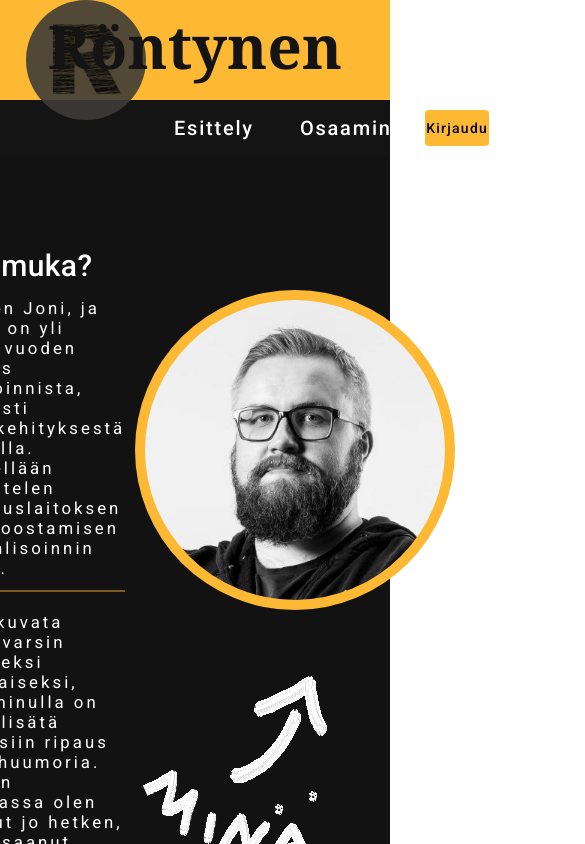
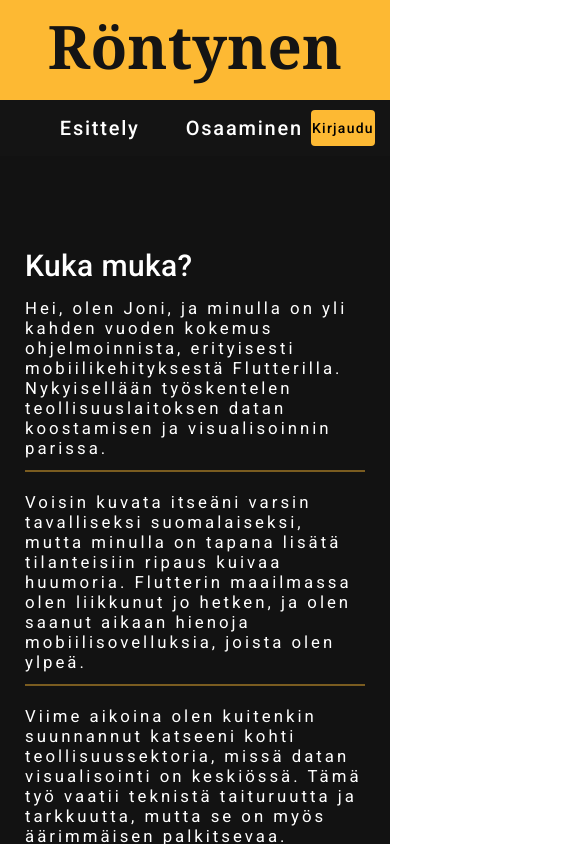
Before and after one commit to JoniRont/website, an Angular app: page / in a window 390 px wide. Shown: the top 844 px of the page, 585 px wide, since content can reach past the window. Built offline with nearby package versions, Linux system fonts and the light colour scheme.

Commit message:
Mobile responsive

```diff
--- a/src/app/components/header/header.component.html
+++ b/src/app/components/header/header.component.html
@@ -1,5 +1,4 @@
 <div class="header">
-
   <mat-toolbar color="primary" [ngClass]="'fixed-header'">
     <div class="image-container">
       <img class="header-logo" src="assets/images/r-logo.png" alt="" />
@@ -22,7 +21,6 @@
         class="navigation-button"
         (click)="scrollToContent('samples')"
         [ngClass]="{ selected: selectedId === 'samples' }"
-
       >
         Osaaminen
       </button>
@@ -36,5 +34,4 @@ target="_blank"
       Kirjaudu
     </button>
   </mat-toolbar>
-
 </div>
--- a/src/app/components/header/header.component.scss
+++ b/src/app/components/header/header.component.scss
@@ -1,3 +1,4 @@
+
 
 .header {
   height: 150px;
@@ -14,10 +15,10 @@
 
   }
 
-  .image-container{
+  .image-container {
     grid-area: icon;
-    width: 120px;
-    height: 120px;
+    width: 100px;
+    height: 100px;
     border-radius: 50%;
     background-color: #3e3b37e5;
     display: flex;
@@ -29,10 +30,7 @@
   }
 
   .header-logo {
-    display: flex;
-    align-self: center;
-    width: 80px;
-    height: 80px;
+    padding: 20px;
   }
 
   .sticky {
@@ -65,7 +63,7 @@
     margin-bottom: 100px;
   }
     .header-navigation-buttons{
-      margin-left: 150px;
+      margin-left: 10%;
       display: flex;
       gap: 30px;
     }
@@ -80,3 +78,9 @@
         font-weight: bold;
         text-decoration: underline;
       }
+
+@media only screen and (max-width: 768px) {
+  .image-container{
+    display: none;
+  }
+}
--- a/src/app/components/introduction/introduction.component.scss
+++ b/src/app/components/introduction/introduction.component.scss
@@ -5,7 +5,7 @@
   justify-content: center;
 }
 
-.introduction-container{
+.introduction-container {
   display: flex;
   justify-self: center;
   align-self: center;
@@ -13,7 +13,7 @@
   justify-content: space-between;
 }
 
-.introduction-text{
+.introduction-text {
   width: 50%;
   & p {
     color: white;
@@ -51,3 +51,15 @@
   border-top-width: 2px;
   padding-top: 20px;
 }
+
+
+
+@media only screen and (max-width: 768px) {
+  .introduction-container {
+    flex-direction: column;
+
+  }
+  .introduction-text {
+    width: 100%;
+  }
+}
--- a/src/app/components/samples/samples.component.html
+++ b/src/app/components/samples/samples.component.html
@@ -1,6 +1,6 @@
 <section class="samples">
   <div class="samples-container">
-    <div class="introduction-text">
+    <div class="samples-text">
       <h2>Mitä mä teen?</h2>
       <img class="samples-image" src="assets/images/cat.png" alt="" />
 
--- a/src/app/components/samples/samples.component.scss
+++ b/src/app/components/samples/samples.component.scss
@@ -17,7 +17,7 @@
     padding: 40px;
   }
 
-.introduction-text{
+    .samples-text{
       max-width: 50%;
       & p {
         color: rgb(0, 0, 0);
@@ -26,6 +26,28 @@
       & h2 {
         color: rgb(0, 0, 0);
         font-size: 30px;
-
       }
     }
+
+    .samples-image {
+      max-width: 300px;
+      height: auto;
+    }
+
+
+@media only screen and (max-width: 768px) {
+  .samples-container{
+    display: flex;
+    justify-self: center;
+    align-self: center;
+    margin: 10px 20px 10px;
+    justify-content: space-between;
+    width: 100%;
+    background-color:#fdb933 ;
+    border-radius: 10px;
+    padding: 40px;
+  }
+  .samples-text {
+    width: 100%;
+  }
+}
```
Lines whose indentation alone changed are shown as unchanged.
